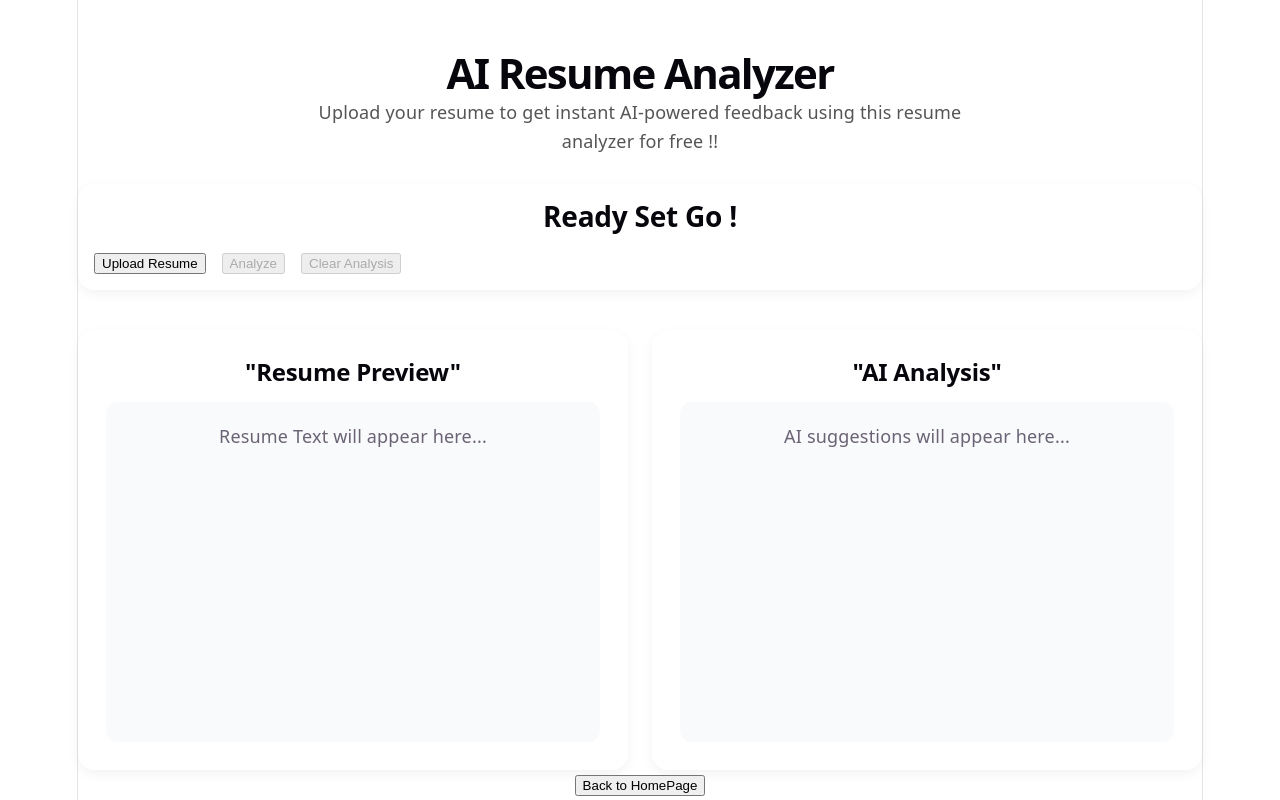
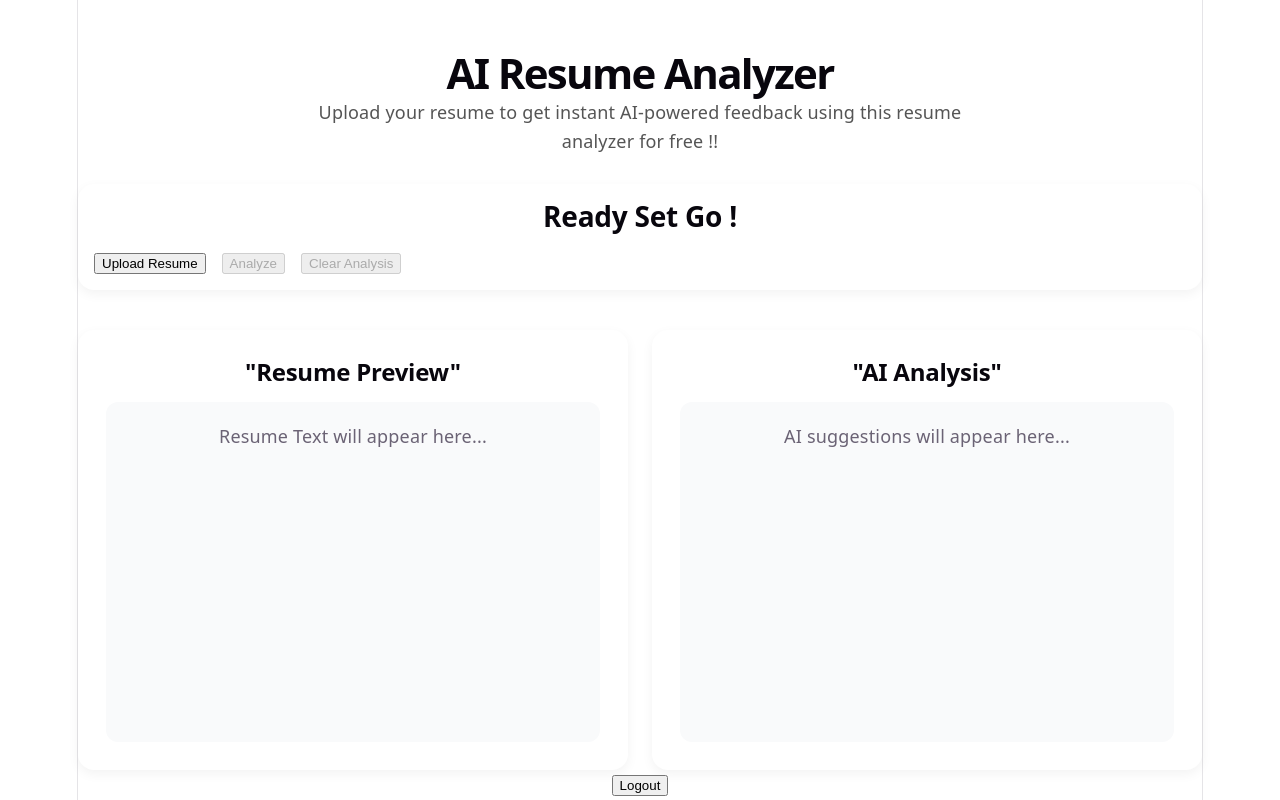
Before and after one commit to akshat02-star/AI-Resume-Analyzer, a React (Vite) app in the folder frontend/: page /dashboard in a window 1280 px wide. Built offline with nearby package versions, Linux system fonts and the light colour scheme; no server answers; sample sign-in values are in the browser's storage.

Commit message:
Added logout button

```diff
--- a/frontend/src/pages/DashboardPage.tsx
+++ b/frontend/src/pages/DashboardPage.tsx
@@ -84,6 +84,11 @@ export const DashboardPage = () => {
     setResumeContent("");
     setError("");
   }
+  const handleLogout = () => {
+    handleClearAnalysis();
+    localStorage.clear();
+    navigate("/login");
+  }
   return (
     <div>
         <div className="header-section">
@@ -118,7 +123,7 @@ export const DashboardPage = () => {
             </div>
           </div>
         </div>
-        <Button onClick={()=>navigate("/")} label="Back to HomePage" />
+        <Button onClick={handleLogout} label="Logout" />
         {error && <div>
           <p>Error while analyzing: {error}</p>
         </div>}
```
